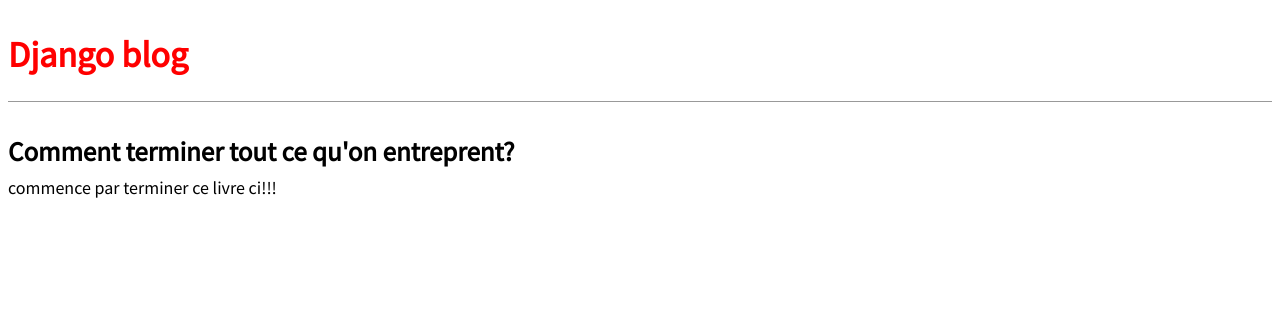
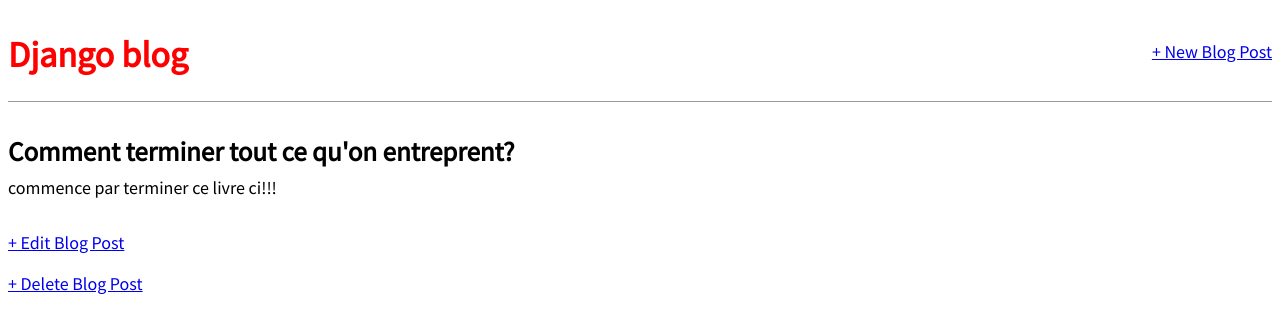
Before and after one commit to joshmaxcmr/blog, a Django app: page /post/1/ in a window 1280 px wide. Shown: the top 333 px of the page. Run offline with Django 5.2, Linux system fonts and the light colour scheme; data comes from the database, SQL or seed files in the repository; both versions use the stored data as it was after the commit.

Commit message:
chap 6 CRUD

```diff
--- a/blog/urls.py
+++ b/blog/urls.py
@@ -1,7 +1,10 @@
 from django.urls import path
-from .views import BlogListView, BlogDetailView
+from .views import BlogListView, BlogDetailView, BlogCreateView, BlogUpdateView, BlogDeleteView
 
 urlpatterns = [
+    path("post/new/", BlogCreateView.as_view(), name="post_new"),
     path("post/<int:pk>/", BlogDetailView.as_view(), name="post_detail"),
     path("", BlogListView.as_view(), name="home"),
+    path("post/<int:pk>/edit/", BlogUpdateView.as_view(), name="post_edit"),
+    path("post/<int:pk>/delete/", BlogDeleteView.as_view(), name="post_delete"),
 ]
--- a/blog/views.py
+++ b/blog/views.py
@@ -1,5 +1,7 @@
 from django.views.generic import ListView, DetailView
 from .models import Post
+from django.views.generic.edit import CreateView, UpdateView, DeleteView
+from django.urls import reverse_lazy
 
 
 class BlogListView(ListView):
@@ -10,3 +12,20 @@ class BlogListView(ListView):
 class BlogDetailView(DetailView):
     model = Post
     template_name = "post_detail.html"
+
+
+class BlogCreateView(CreateView):
+    model = Post
+    template_name = "post_new.html"
+    fields = ["title", "author", "body"]
+
+
+class BlogUpdateView(UpdateView):
+    model = Post
+    template_name = "post_edit.html"
+    fields = ["title", "body"]
+
+class BlogDeleteView(DeleteView):
+    model = Post
+    template_name = "post_delete.html"
+    success_url = reverse_lazy("home")
--- a/templates/base.html
+++ b/templates/base.html
@@ -7,7 +7,12 @@
 </head>
 <body>
 <header>
+    <div class="nav-left">
         <h1><a href="{% url 'home' %}">Django blog</a></h1>
+    </div>
+    <div class="nav-right">
+        <a href="{% url 'post_new' %}">+ New Blog Post</a>
+    </div>
 </header>
 <div>
     {% block content %}
--- a/templates/post_detail.html
+++ b/templates/post_detail.html
@@ -3,4 +3,6 @@
 {% block content %}
     <div class="post-entry"> <h2>{{ post.title }}</h2> <p>{{ post.body }}</p>
     </div>
+    <a href="{% url 'post_edit' post.pk %}">+ Edit Blog Post</a>
+    <p><a href="{% url 'post_delete' post.pk %}">+ Delete Blog Post</a></p>
 {% endblock content %}
```
Also changed, not shown: templates/post_delete.html (added, +9 -0 lines), templates/post_edit.html (added, +8 -0 lines), templates/post_new.html (added, +7 -0 lines), db.sqlite3. Lines whose indentation alone changed are shown as unchanged.
